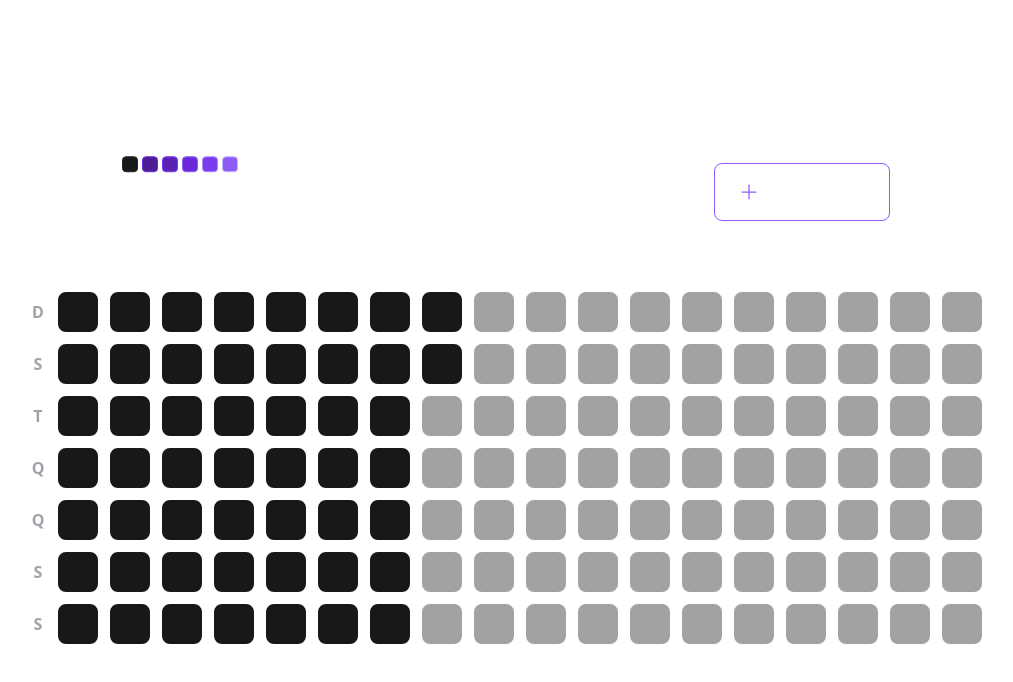
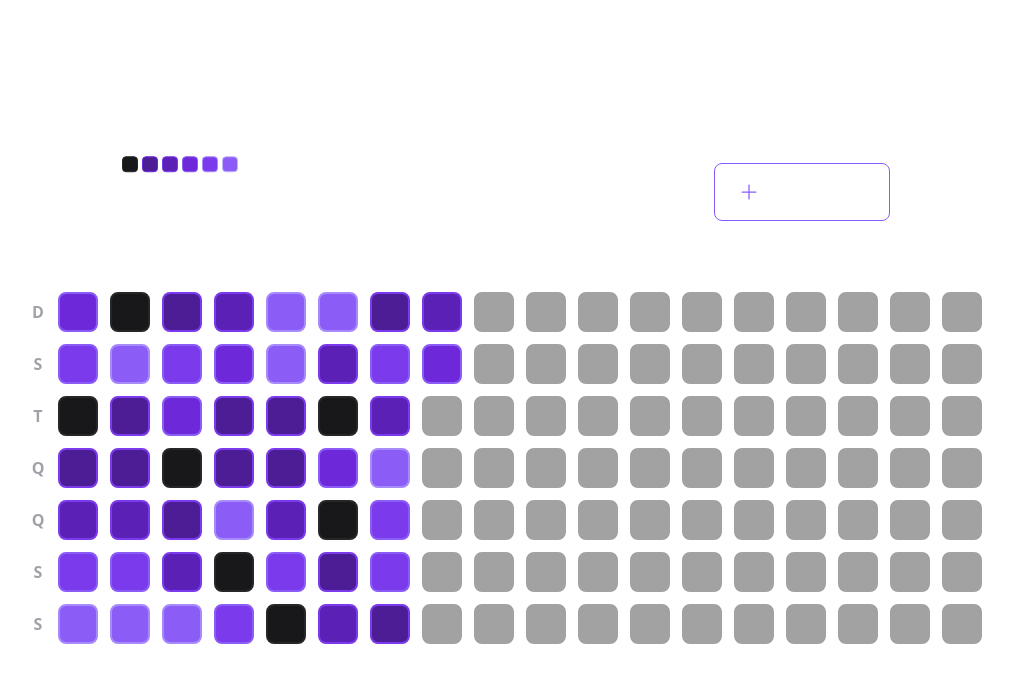
Before and after one commit to macielvini/habits, a React (Vite) app: page / in a window 1280 px wide. Shown: the top 682 px of the page, without its empty margins (134-1147 px from the left). Built offline with nearby package versions, Linux system fonts and the light colour scheme.

Commit message:
feat: days  color based on progress

```diff
--- a/package.json
+++ b/package.json
@@ -12,6 +12,7 @@
     "@radix-ui/react-dialog": "^1.0.2",
     "@radix-ui/react-popover": "^1.0.3",
     "@radix-ui/react-progress": "^1.0.1",
+    "clsx": "^1.2.1",
     "dayjs": "^1.11.7",
     "phosphor-react": "^1.4.1",
     "react": "^18.2.0",
--- a/src/components/TableDay.tsx
+++ b/src/components/TableDay.tsx
@@ -1,4 +1,5 @@
 import * as Popover from "@radix-ui/react-popover";
+import clsx from "clsx";
 import { ProgressBar } from "./ProgressBar";
 
 interface TableDayProps {
@@ -7,11 +8,22 @@ interface TableDayProps {
 }
 
 export function TableDay({ completed, amount }: TableDayProps) {
+  completed = Math.floor(Math.random() * 6);
+
   const progress = Math.floor((completed / amount) * 100);
 
   return (
     <Popover.Root>
-      <Popover.Trigger className="w-10 h-10 bg-zinc-900 border-2 border-zinc-900 rounded-lg cursor-pointer" />
+      <Popover.Trigger
+        className={clsx("w-10 h-10 border-2 rounded-lg cursor-pointer", {
+          "bg-zinc-900 border-zinc-800": progress === 0,
+          "bg-violet-900 border-violet-600": progress > 0 && progress < 20,
+          "bg-violet-800 border-violet-600": progress >= 20 && progress < 40,
+          "bg-violet-700 border-violet-500": progress >= 40 && progress < 60,
+          "bg-violet-600 border-violet-500": progress >= 60 && progress < 80,
+          "bg-violet-500 border-violet-400": progress >= 80,
+        })}
+      />
       <Popover.Portal>
         <Popover.Content className="min-w-[320px] p-6 rounded-2xl bg-zinc-900 flex flex-col">
           <Popover.Arrow className="fill-zinc-900" height={8} width={16} />
```
Also changed, not shown: 1 other file (tests, documents, lock files or other folders).
